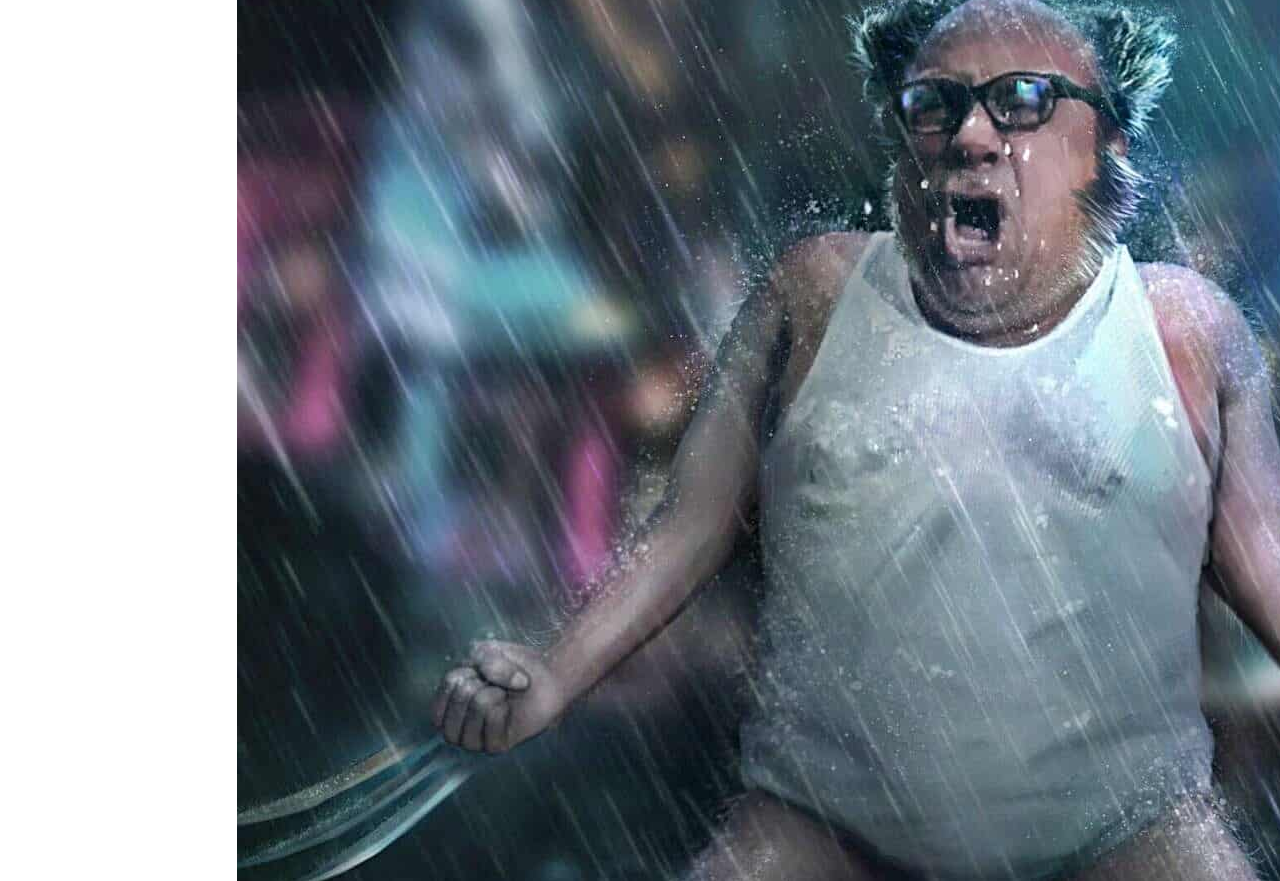
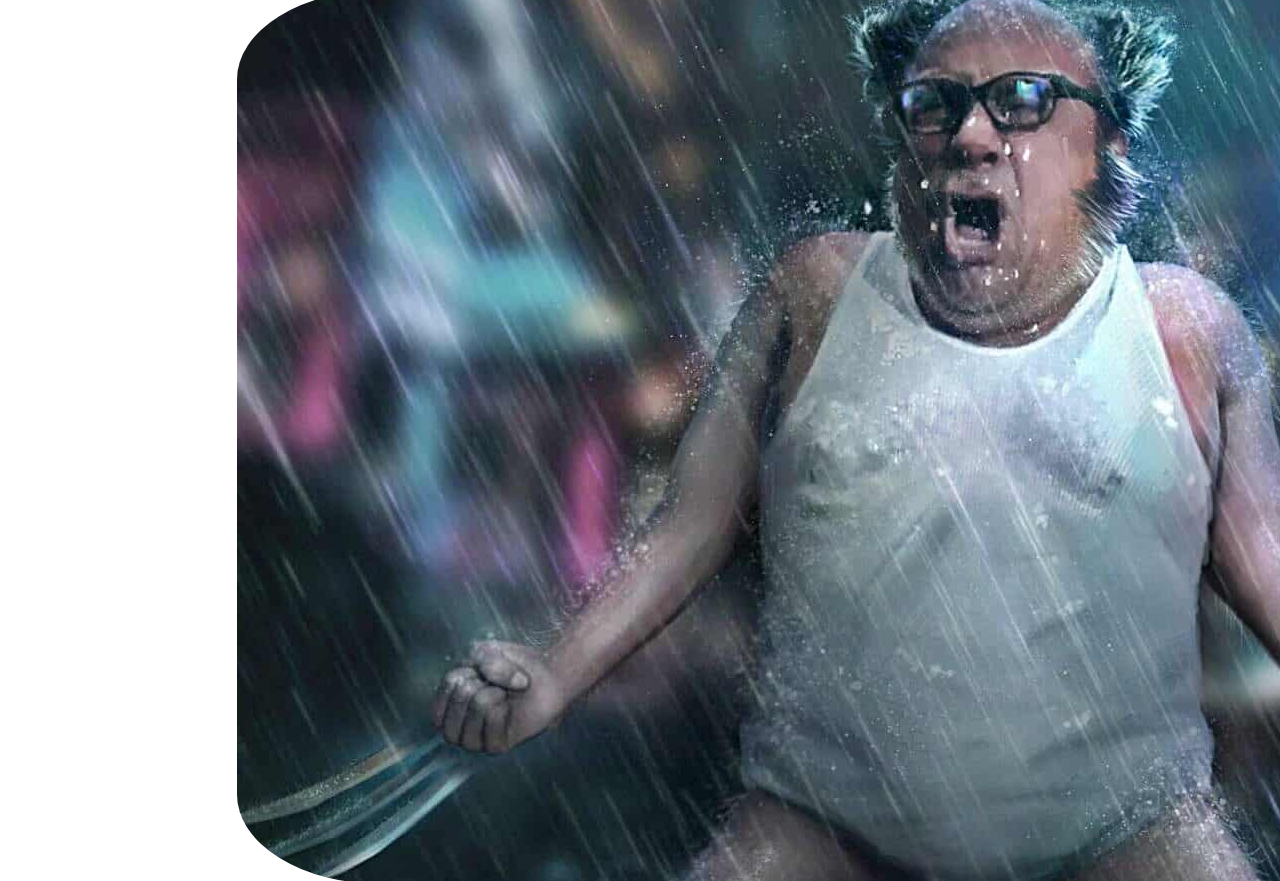
Before and after one commit to mrlamorie/ethics-wp, a plain HTML site: page index.html in a window 1280 px wide. Shown: the part 446-1327 px from the top of the page. Drawn offline with nearby package versions, Linux system fonts and the light colour scheme.

Commit message:
Update index.html

```diff
--- a/index.html
+++ b/index.html
@@ -3,6 +3,7 @@
   <head>
     <title>Danny DeVito - The Wolverine we Want, Not the Wolverine we Deserve</title>
     <link href="https://cdn.jsdelivr.net/npm/bootstrap@5.2.2/dist/css/bootstrap.min.css" rel="stylesheet" integrity="sha384-Zenh87qX5JnK2Jl0vWa8Ck2rdkQ2Bzep5IDxbcnCeuOxjzrPF/et3URy9Bv1WTRi" crossorigin="anonymous">
+    <link rel="stylesheet" type="text/css" href="custom.css" />
   </head>
   <body>
 
```
